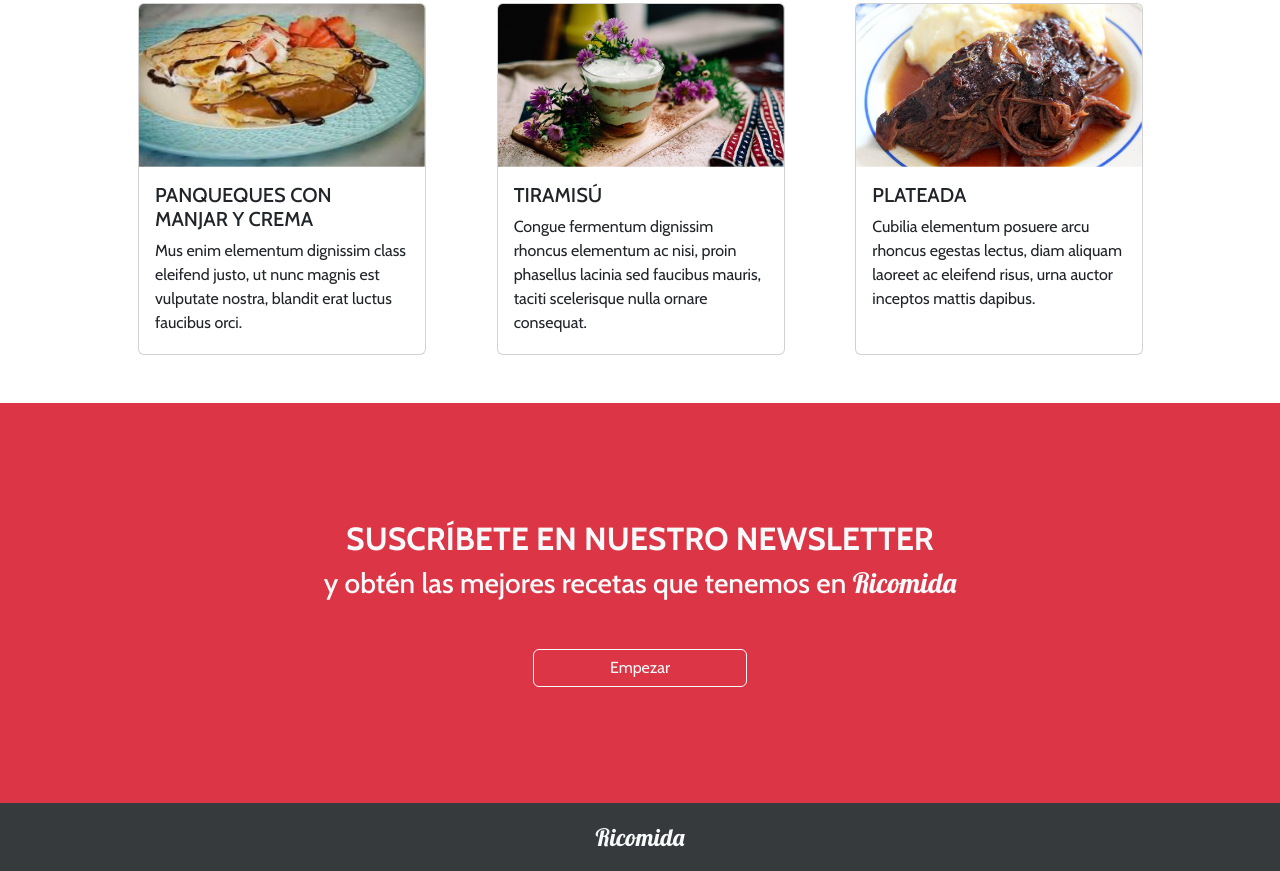
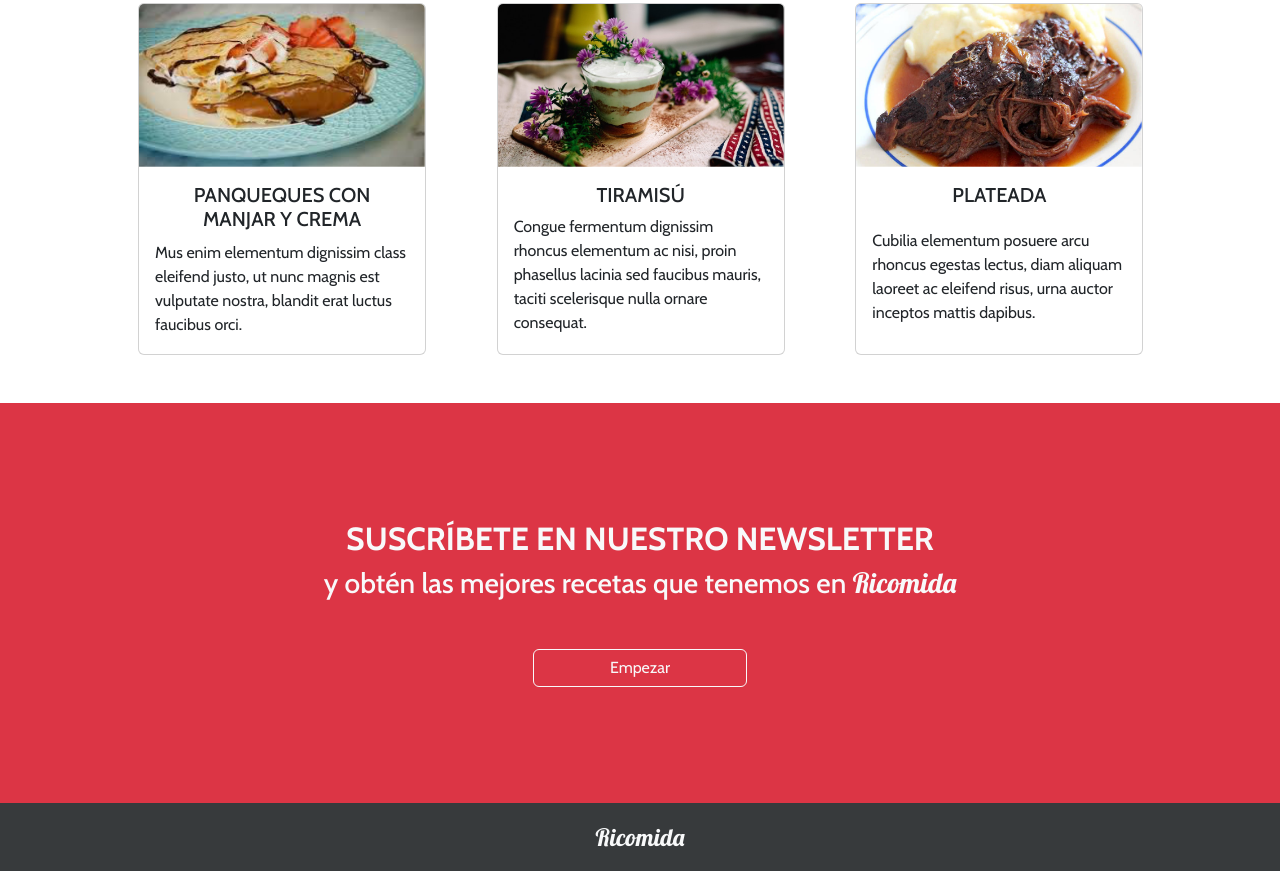
Before and after one commit to El-Diegore/Ricomida, a plain HTML site: page index.html in a window 1280 px wide. Shown: the part 1946-2817 px from the top of the page. Drawn offline with nearby package versions, Linux system fonts and the light colour scheme.

Commit message:
style: se mejora el estilo del texto en las cards

```diff
--- a/index.html
+++ b/index.html
@@ -216,17 +216,17 @@
         <div class="col">
             <div class="card" style="width: 18rem; height: 22rem;">
                 <img src="./assets/img/recipe-card-1.png" class="card-img-top" alt="...">
-                <div class="card-body">
-                  <h5 class="card-title">PANQUEQUES CON MANJAR Y CREMA</h5>
-                  <p class="card-text">Mus enim elementum dignissim class eleifend justo, ut nunc magnis est vulputate nostra, blandit erat luctus faucibus orci.</p>
+                <div class="card-body d-flex flex-column">
+                  <h5 class="card-title text-center">PANQUEQUES CON MANJAR Y CREMA</h5>
+                  <p class="card-text m-auto">Mus enim elementum dignissim class eleifend justo, ut nunc magnis est vulputate nostra, blandit erat luctus faucibus orci.</p>
                 </div>
               </div>
         </div>
         <div class="col">
             <div class="card" style="width: 18rem; height: 22rem;">
                 <img src="./assets/img/recipe-card-2.png" class="card-img-top" alt="...">
-                <div class="card-body">
-                  <h5 class="card-title">TIRAMISÚ</h5>
+                <div class="card-body d-flex flex-column">
+                  <h5 class="card-title text-center">TIRAMISÚ</h5>
                   <p class="card-text">Congue fermentum dignissim rhoncus elementum ac nisi, proin phasellus lacinia sed faucibus mauris, taciti scelerisque nulla ornare consequat.</p>
                 </div>
               </div>
@@ -234,9 +234,9 @@
         <div class="col">
             <div class="card" style="width: 18rem; height: 22rem;">
                 <img src="./assets/img/recipe-card-3.png" class="card-img-top" alt="...">
-                <div class="card-body">
-                  <h5 class="card-title">PLATEADA</h5>
-                  <p class="card-text">Cubilia elementum posuere arcu rhoncus egestas lectus, diam aliquam laoreet ac eleifend risus, urna auctor inceptos mattis dapibus.</p>
+                <div class="card-body d-flex flex-column">
+                  <h5 class="card-title text-center">PLATEADA</h5>
+                  <p class="card-text m-auto">Cubilia elementum posuere arcu rhoncus egestas lectus, diam aliquam laoreet ac eleifend risus, urna auctor inceptos mattis dapibus.</p>
                 </div>
               </div>
         </div>
```
